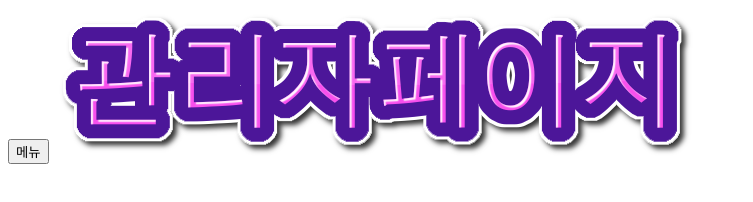
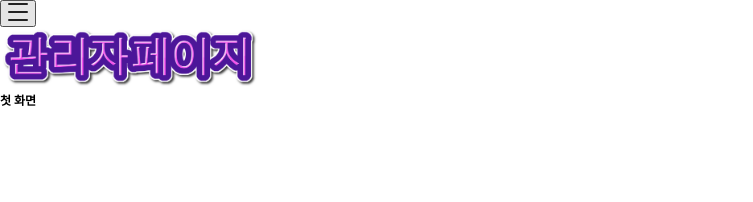
Before and after one commit to Likelion-TeamD/Likelion_FrontEnd, a plain HTML site: page index.html in a window 1280 px wide. Shown: the whole page, without its empty margins (0-753 px from the left). Drawn offline with Linux system fonts and the light colour scheme.

Commit message:
reset css 추가

```diff
--- a/css/style.css
+++ b/css/style.css
@@ -1,12 +1,44 @@
+/* reset */
+html,body,div,span,applet,object,iframe,h1,h2,h3,h4,h5,h6,p,blockquote,pre,a,abbr,acronym,address,big,cite,code,del,dfn,em,img,ins,kbd,q,s,samp,small,strike,strong,sub,sup,tt,var,b,u,center,dl,dt,dd,ol,ul,li,
+fieldset,form,label,legend,table,caption,tbody,tfoot,thead,tr,th,td,article,aside,canvas,details,embed,figure,figcaption,footer,header,hgroup,menu,nav,output,ruby,section,summary,time,mark,audio,video{margin:0;padding:0;border:0;font-size:100%;vertical-align:baseline}
+
+/* HTML5 display-role reset for older browsers */
+article,aside,details,figcaption,figure,footer,header,hgroup,menu,nav,section{display:block}
+
+/* common */
+html{overflow-y:scroll}
+body{margin:0;padding:0;}
+body,input,select,textarea,button{font-size:12px;}
+input[type='text'],input[type='password'],select,textarea{padding:0;border:1px solid #c8c8c8}
+img,fieldset{border:0}
+ol,ul{list-style:none}
+table{border-collapse:collapse;border-spacing:0}
+th,td{vertical-align:middle}
+th{text-align:center}
+td{text-align:justify}
+a{text-decoration:none;cursor: pointer;}
+em,address{font-style:normal}
+button{cursor:pointer}
+.blind,#u_skip{visibility:hidden;overflow:hidden;position:absolute;top:0;left:0;width:1px;height:1px;font-size:0;line-height:0}
+.dimmed{position:fixed;top:0;right:0;left:0;bottom:0;z-index:9999;width:100%;height:100%;background:rgba(0,0,0,0.7)}
+.hidden{visibility:hidden;}
+
+
 body{
-    background: yellow;
+    background: white;
+}
+
+
+/* header */
+.mainLogo img{
+    height: 60px;
 }
 
 
 /* min-width: 767px */
 @media screen and (min-width: 767px) {
     body{
-        background: blue;
+        background: white;
     }
 } /* //min-width: 767px */
 
--- a/index.html
+++ b/index.html
@@ -18,15 +18,20 @@
         <!-- header -->
         <div id="header" class="header">
             <div class="mainHeader">
-                <button id="menuButton" class="menuButton">메뉴</button>
+                <button id="menuButton" class="menuButton">
+                    <img src="img/sideicon.svg" alt="로고">
+                </button>
+            </div>
+            <a href="index.html" class="mainLogo">
                 <img src="img/logo.png" alt="로고">
-            </div>
+            </a>
         </div>
         <!-- // header -->
 
         <!-- content -->
         <div id="content" class="content">
             <!-- // content -->
+            <h1>첫 화면</h1>
 
         </div>
         <!-- footer -->
```
Also changed, not shown: img/Vector 72.svg (added), img/sideicon.svg (added).
